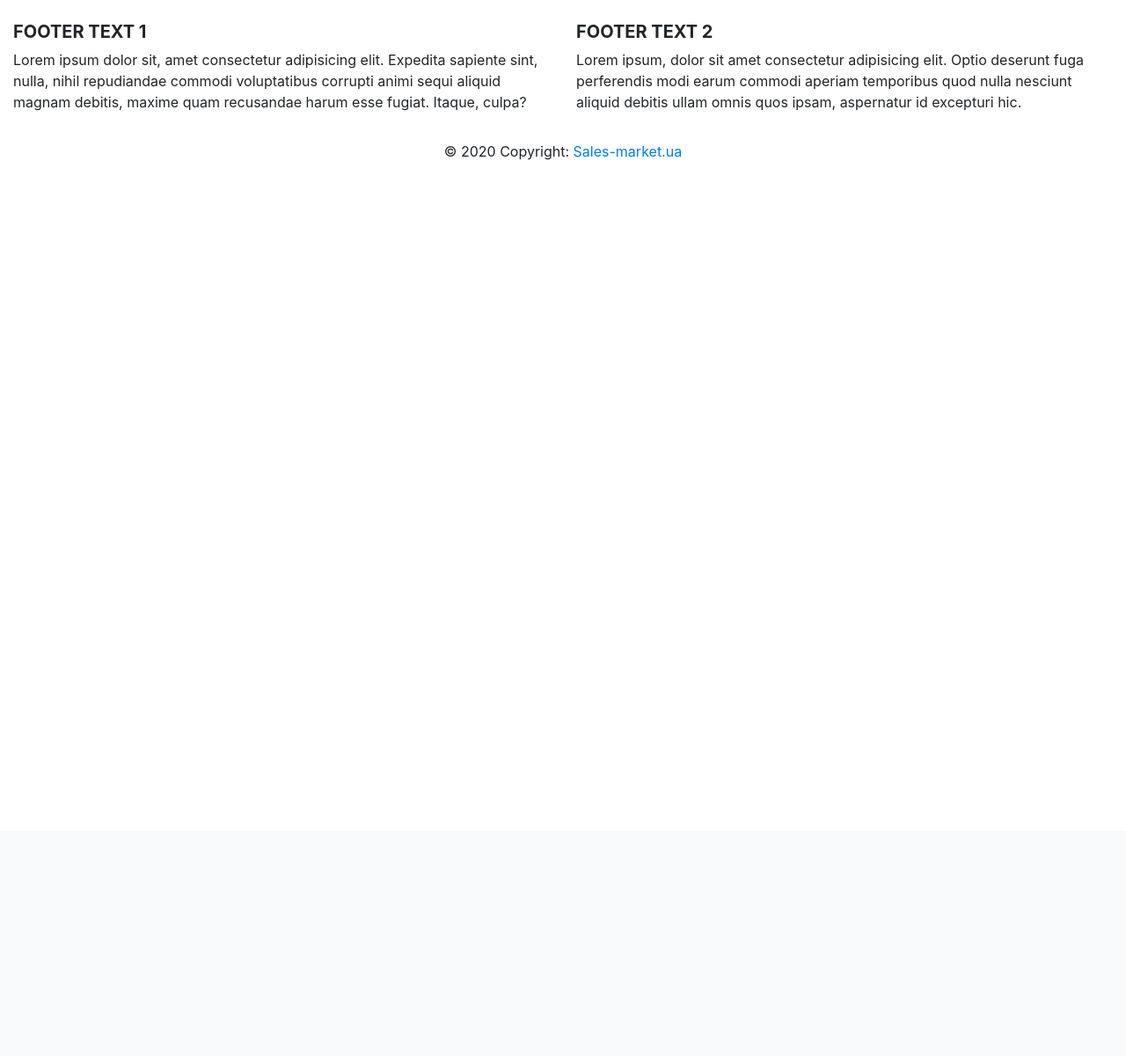
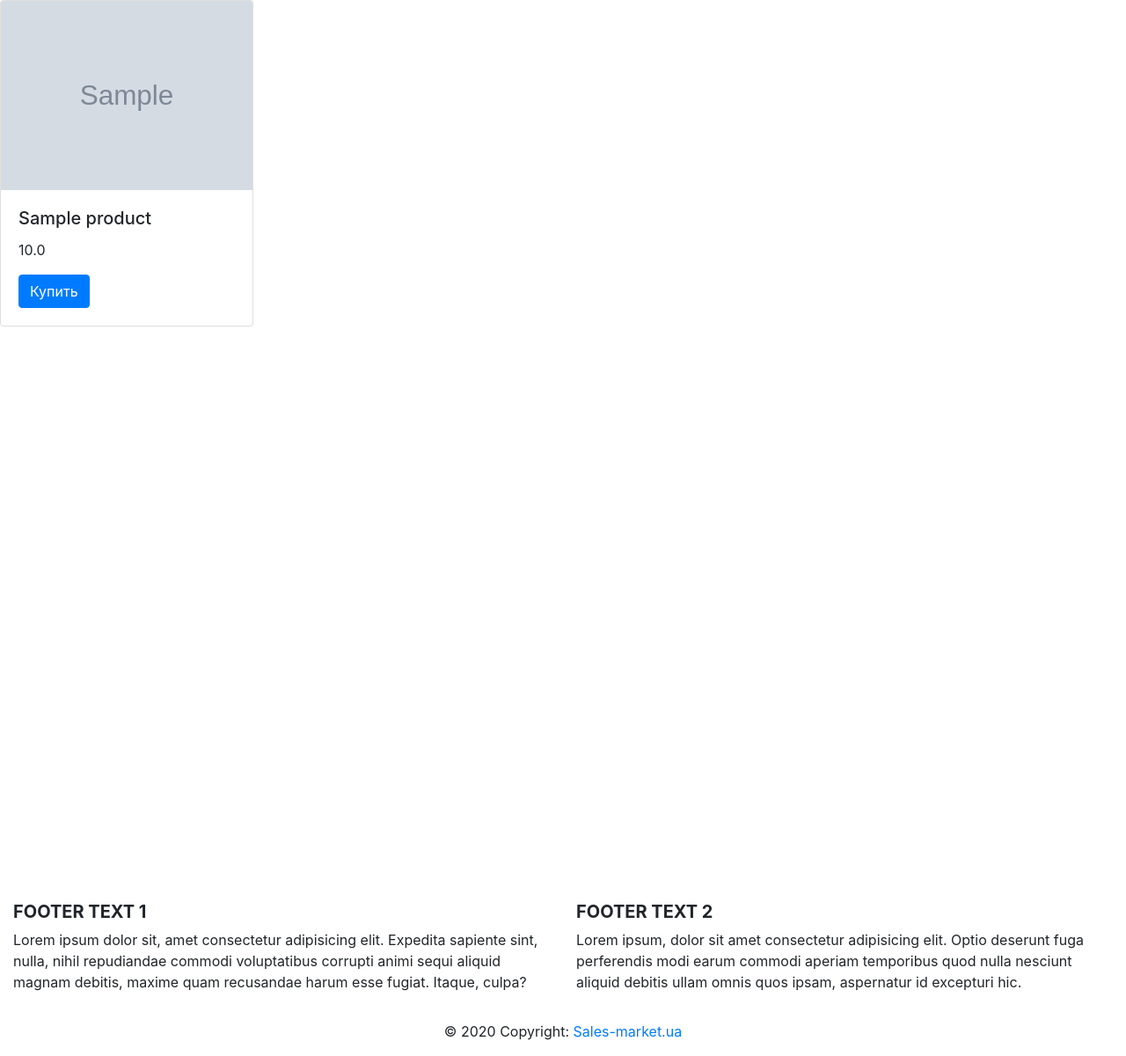
Before and after one commit to CHESTERFIELD/sales_market, a Django app: page / in a window 1280 px wide. Shown: the part 56-1256 px from the top of the page at 88% size. Before the commit the page ends 238 px from the top, so only its background shows below. Run offline with Django 3.2, Linux system fonts and the light colour scheme; tables that the repository leaves empty hold one stand-in row (values such as "Sample post"); grey boxes marked "Sample" are stand-in pictures; some libraries are stand-ins or nearby versions.

Commit message:
add items

```diff
--- a/mysite/mysite/settings.py
+++ b/mysite/mysite/settings.py
@@ -56,7 +56,7 @@ MIDDLEWARE = [
 
 ROOT_URLCONF = 'mysite.urls'
 
-TEMPLATE_DIR = os.path.join(os.path.dirname(__file__), 'templates')
+TEMPLATE_DIR = os.path.join(BASE_DIR, 'templates')
 
 TEMPLATES = [
     {
@@ -125,6 +125,7 @@ USE_TZ = True
 # https://docs.djangoproject.com/en/2.2/howto/static-files/
 
 STATIC_URL = '/static/'
-STATIC_ROOT = os.path.join(BASE_DIR, 'static')
+# STATIC_ROOT = os.path.join(BASE_DIR, 'static')
+STATICFILES_DIRS = (os.path.join(BASE_DIR, 'static'),)
 
 LOGIN_REDIRECT_URL = '/'
--- a/mysite/mysite/views.py
+++ b/mysite/mysite/views.py
@@ -1,5 +1,12 @@
 from django.shortcuts import render
+
+from rozetka.models import Product
 
 
 def home(request):
-    return render(request, 'base.html')
+    queryset = Product.objects.order_by("-sale")[:32]
+    return render(request, 'base.html', context={"objects": queryset})
+
+def most_sale(request):
+    # queryset = Product.objetcs.max(sale)[:32]
+    return render(request, )
--- a/mysite/mysite/static/css/style.css
+++ b/mysite/static/css/style.css
@@ -1,4 +1,4 @@
-body {
+main {
     height: 1000px;
 }
 
--- a/mysite/mysite/templates/base.html
+++ b/mysite/templates/base.html
@@ -5,7 +5,7 @@
     <meta charset="UTF-8">
     <title>Sales-market.ua</title>
     <link rel="stylesheet" href="https://stackpath.bootstrapcdn.com/bootstrap/4.3.1/css/bootstrap.min.css" integrity="sha384-ggOyR0iXCbMQv3Xipma34MD+dH/1fQ784/j6cY/iJTQUOhcWr7x9JvoRxT2MZw1T" crossorigin="anonymous">
-    <link rel="stylesheet" type="text/css" href='{% static "css/style.css" %}'>
+    <link rel="stylesheet" href="{% static 'css/style.css' %}">
 </head>
 <body>
 
@@ -49,7 +49,25 @@
 </nav>
 
 <main>
-
+<!--    <div class="container">-->
+<!--        <ul class="list-group">-->
+<!--          <li class="list-group-item">Cras justo odio</li>-->
+<!--          <li class="list-group-item">Dapibus ac facilisis in</li>-->
+<!--          <li class="list-group-item">Morbi leo risus</li>-->
+<!--          <li class="list-group-item">Porta ac consectetur ac</li>-->
+<!--          <li class="list-group-item">Vestibulum at eros</li>-->
+<!--        </ul>-->
+<!--    </div>-->
+    {% for object in objects %}
+        <div class="card" style="width: 18rem;">
+          <img src="{{ object.link_to_photo }}" class="card-img-top" alt="...">
+          <div class="card-body">
+            <h5 class="card-title">{{ object.name }}</h5>
+            <p class="card-text">{{ object.cheaper_price }}</p>
+            <a href="{{ object.link }}" class="btn btn-primary">Купить</a>
+          </div>
+        </div>
+    {% endfor %}
 </main>
 
 <!-- Footer -->
```
Also changed, not shown: mysite/mysite/urls.py (line endings or trailing spaces).
